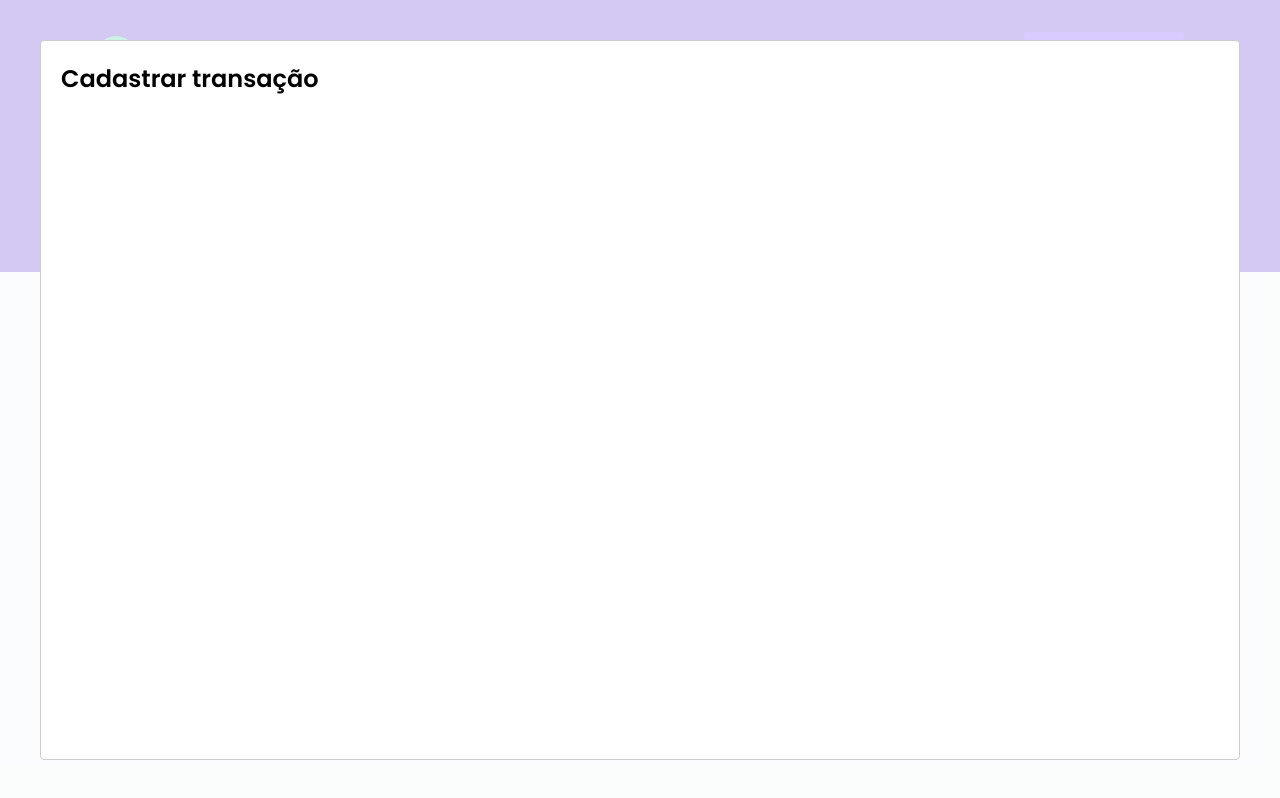
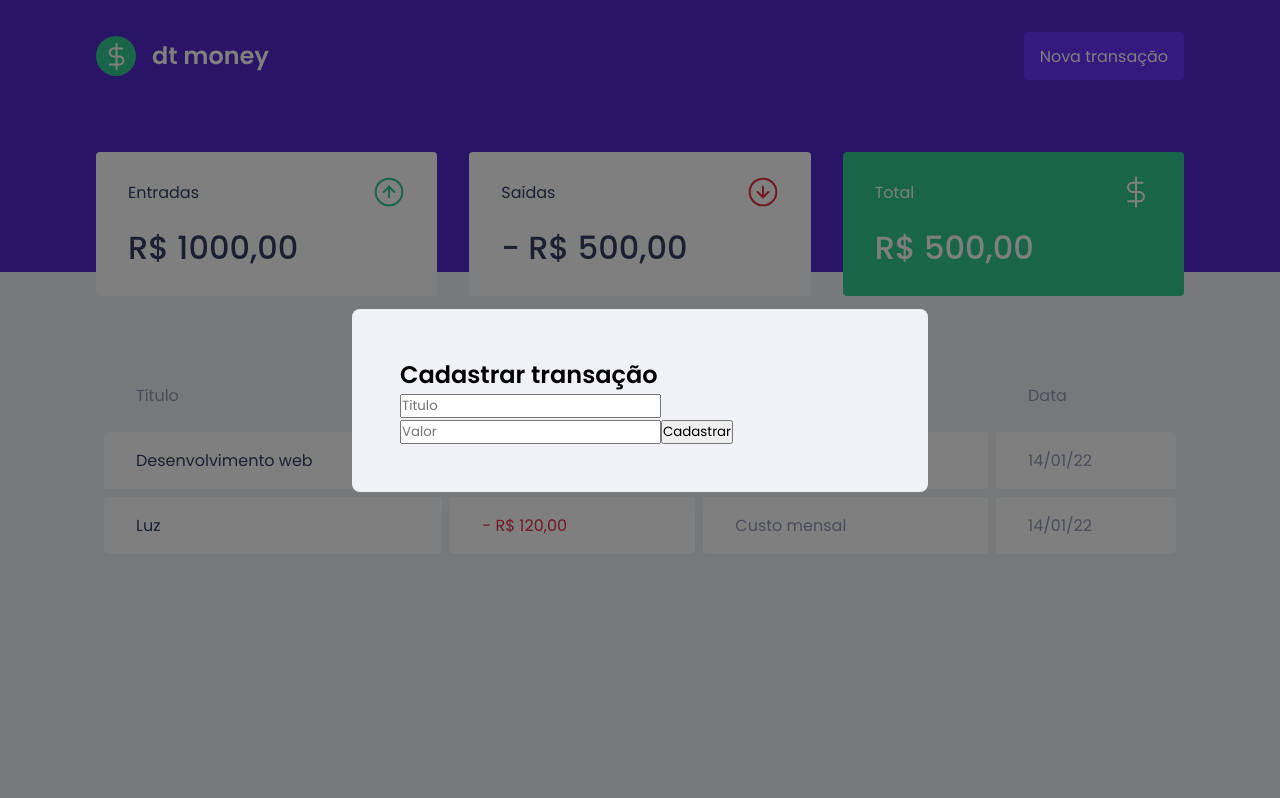
Before and after one commit to DiegoRamos-b/ignite-react-js, a React (Create React App) app in the folder chapter-2/: page / in a window 1280 px wide. Both pictures are taken after a click on the button "Nova transação". Built offline with nearby package versions, Linux system fonts and the light colour scheme; no server answers; what miragejs would draw is missing.

Commit message:
[CHAPTER 2] fim da aula 'estrutura do formulario'

```diff
--- a/chapter-2/src/components/TransactionModal/index.tsx
+++ b/chapter-2/src/components/TransactionModal/index.tsx
@@ -1,4 +1,5 @@
 import Modal from 'react-modal';
+import { Container } from './style';
 
 interface TransactionModalProps {
   modalIsOpen: boolean,
@@ -10,8 +11,20 @@ export function TransactionModal ({ modalIsOpen, handleCloseModal }: Transaction
     <Modal
       isOpen={ modalIsOpen }
       onRequestClose={ handleCloseModal }
+      overlayClassName="react-modal-overlay"
+      className="react-modal-content"
     >
-      <h2>Cadastrar transação</h2>
+      <Container>
+        <h2>Cadastrar transação</h2>
+
+        <input type="text" placeholder="Titulo" />
+        <input type="number" placeholder="Valor" />
+
+        <button type="submit">
+          Cadastrar
+        </button>
+
+      </Container>
     </Modal>
   );
 }
--- a/chapter-2/src/components/TransactionModal/style.ts
+++ b/chapter-2/src/components/TransactionModal/style.ts
@@ -1,3 +1,5 @@
 import styled from "styled-components";
 
-export const Container = styled.div``;
+export const Container = styled.form`
+
+`;
--- a/chapter-2/src/styles/global.ts
+++ b/chapter-2/src/styles/global.ts
@@ -55,4 +55,28 @@ export const GlobalStyle = createGlobalStyle`
     opacity: 0.6;
     cursor: not-allowed;
   }
+
+
+  .react-modal-overlay {
+    background: rgba(0,0,0,0.5);
+
+    position: fixed;
+    top: 0;
+    bottom: 0;
+    right: 0;
+    left: 0;
+
+    display: flex;
+    justify-content: center;
+    align-items: center;
+  }
+
+  .react-modal-content {
+    width: 100%;
+    max-width: 576px;
+    background-color: var(--background);
+    padding: 3rem;
+    position: relative;
+    border-radius: 0.5rem;
+  }
 `;
```
